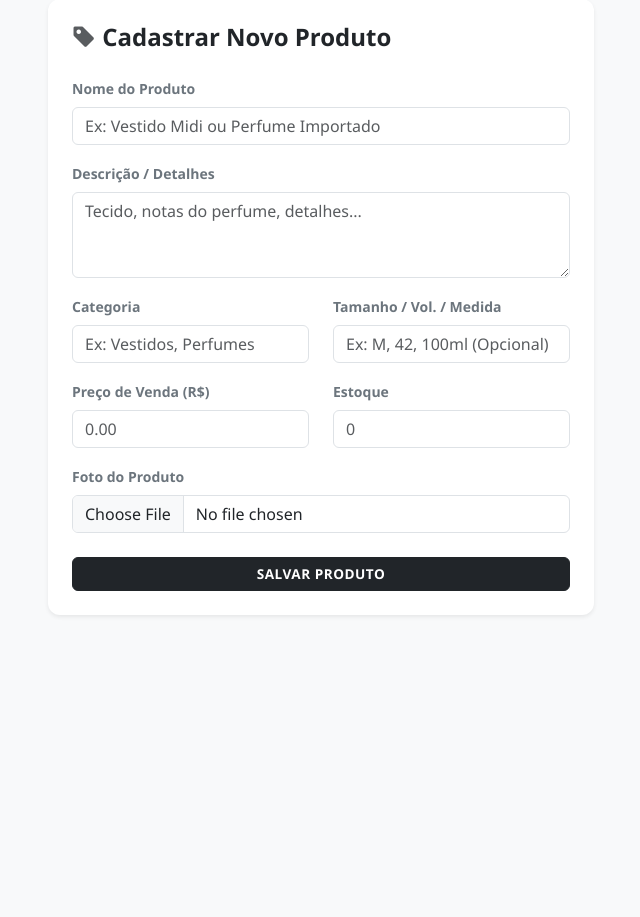
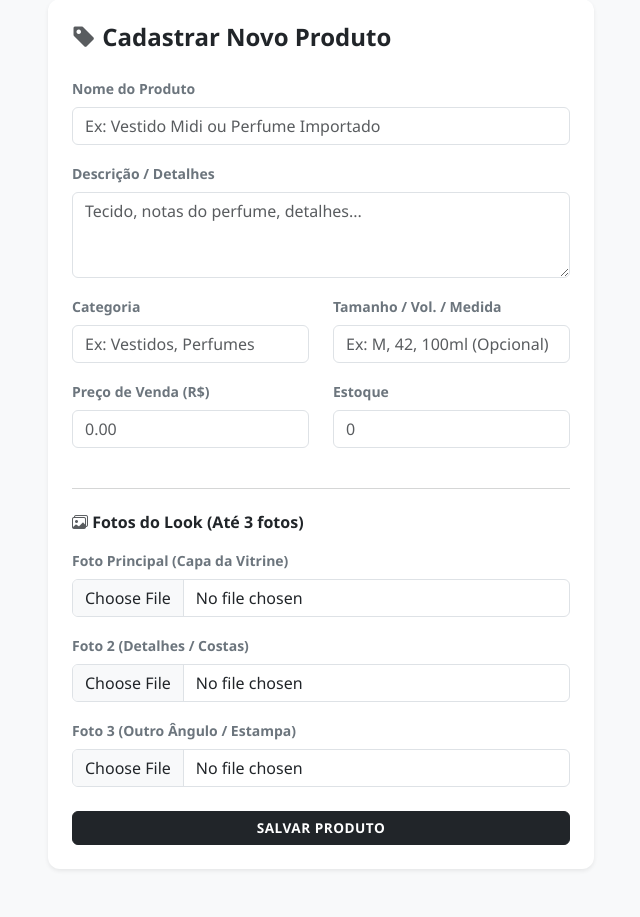
Before and after one commit to lucastycot-boop/site-loja, a Flask app: page /admin/produto/novo in a window 1280 px wide. Shown: the part 89-1006 px from the top of the page, without its empty margins (319-959 px from the left). Before the commit the page ends 705 px from the top, so only its background shows below. Run offline with Flask 3, Linux system fonts and the light colour scheme; the visitor is signed in with stand-in values (Sample User, id 1).

Commit message:
Update novo_produto.html

```diff
--- a/templates/novo_produto.html
+++ b/templates/novo_produto.html
@@ -9,6 +9,7 @@
     <style>
         body { background-color: #f8f9fa; font-family: 'Segoe UI', sans-serif; }
         .card-form { border-radius: 12px; }
+        .form-label-pink { color: #ff007f; }
     </style>
 </head>
 <body>
@@ -61,9 +62,22 @@
                                 </div>
                             </div>
 
+                            <hr class="text-muted my-4">
+                            <h6 class="fw-bold text-dark mb-3"><i class="bi bi-images text-muted"></i> Fotos do Look (Até 3 fotos)</h6>
+
+                            <div class="mb-3">
+                                <label for="imagem_arquivo" class="form-label fw-bold small text-secondary">Foto Principal (Capa da Vitrine)</label>
+                                <input type="file" class="form-control" id="imagem_arquivo" name="imagem_arquivo" accept="image/*">
+                            </div>
+
+                            <div class="mb-3">
+                                <label for="imagem_arquivo2" class="form-label fw-bold small text-secondary">Foto 2 (Detalhes / Costas)</label>
+                                <input type="file" class="form-control" id="imagem_arquivo2" name="imagem_arquivo2" accept="image/*">
+                            </div>
+
                             <div class="mb-4">
-                                <label for="imagem_arquivo" class="form-label fw-bold small text-secondary">Foto do Produto</label>
-                                <input type="file" class="form-control" id="imagem_arquivo" name="imagem_arquivo">
+                                <label for="imagem_arquivo3" class="form-label fw-bold small text-secondary">Foto 3 (Outro Ângulo / Estampa)</label>
+                                <input type="file" class="form-control" id="imagem_arquivo3" name="imagem_arquivo3" accept="image/*">
                             </div>
 
                             <button type="submit" class="btn btn-dark w-100 py-2.5 fw-bold text-uppercase" style="font-size: 0.85rem; letter-spacing: 0.5px;">Salvar Produto</button>
```
